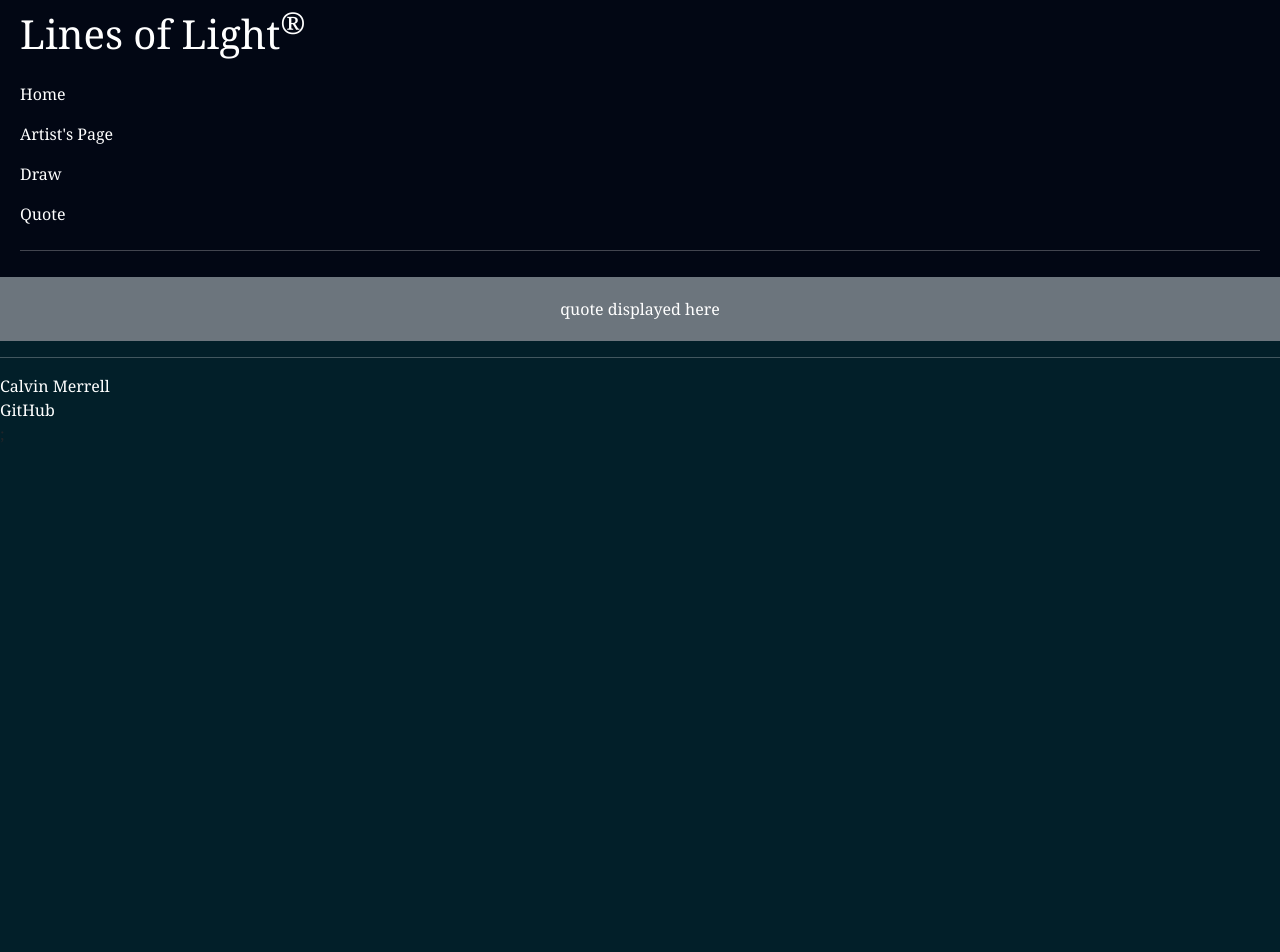
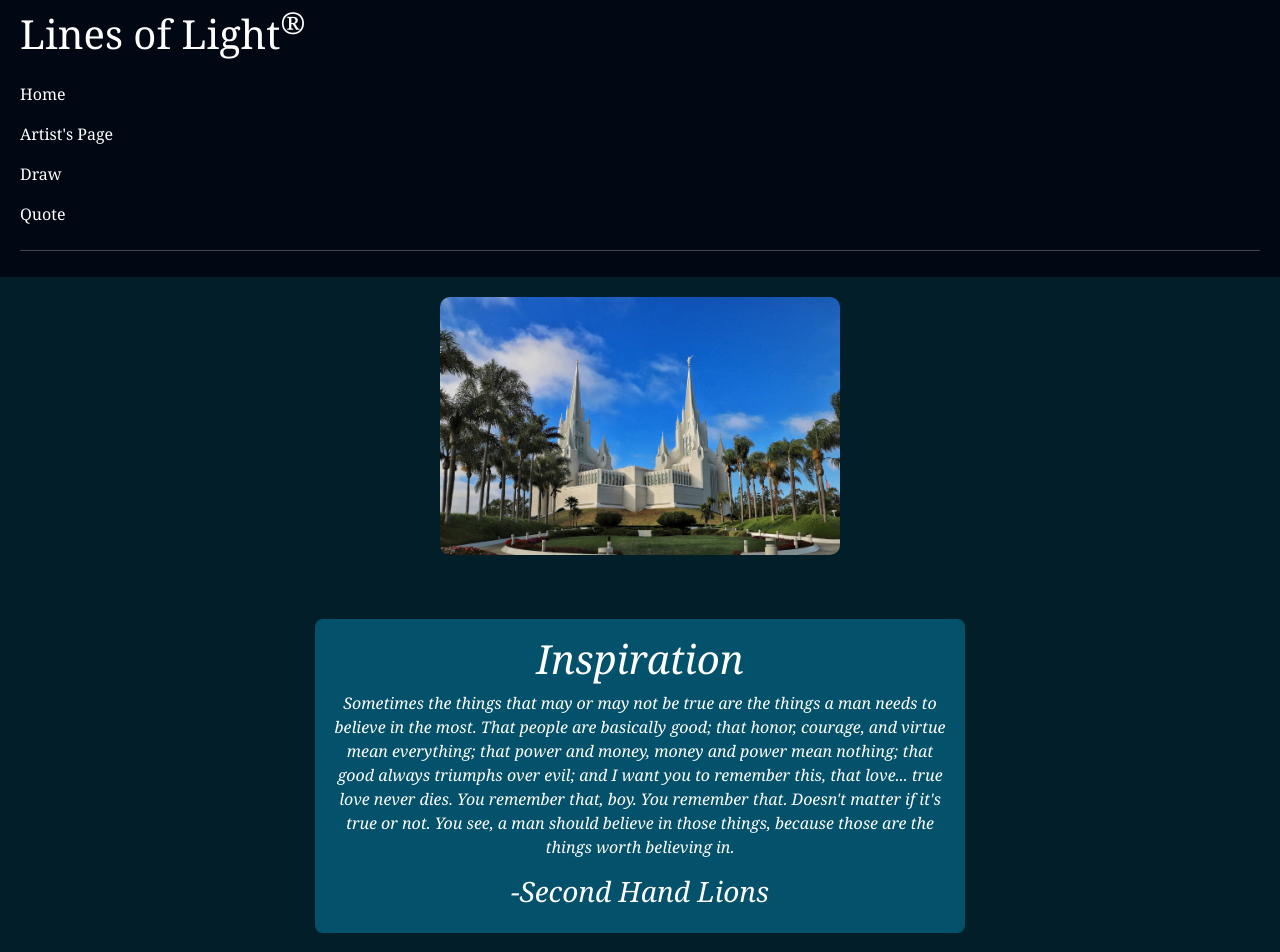
Before and after one commit to Nivlac17/startup, a React (Vite) app: page /quote in a window 1280 px wide. Shown: the top 952 px of the page. Before the commit the page ends 800 px from the top, so only its background shows below. Built offline with nearby package versions, Linux system fonts and the light colour scheme.

Commit message:
finished quote page, repaired css to make it pretty

```diff
--- a/src/quote/quote.css
+++ b/src/quote/quote.css
@@ -1,53 +1,3 @@
-body {
-  margin: 0;
-  background-color: rgb(2, 31, 41);
-  font-family: Georgia, 'Times New Roman', Times, serif;
-}
-
-main {
-  background-color: rgb(2, 31, 41);
-  color: white;
-  font-family: Georgia, 'Times New Roman', Times, serif;
-}
-
-
-
-
-a {
-  color: white;
-  text-decoration: none;
-}
-
-.art-card {
-  border: 2px solid black;
-  padding: 12px;
-  margin: 10px auto;
-  width: 500px;
-  max-width: 90%;
-  text-align: center;
-}
-
-header {
-    background-color: rgb(2, 7, 20);
-    padding: 10px 20px;
-    color: white;
-}
-
-
-nav ul {
-  display: flex;
-  flex-direction: row;
-  gap: 2em;
-  list-style: none;
-  margin: 0;
-  padding: 0;
-  align-items: center;
-}
-
-nav li {
-  margin: 0;
-}
-
 main {
   flex: 1;
   display: flex;
@@ -127,13 +77,6 @@ button:hover {
 
 }
 
-#quote-box {
-  margin-top: 1em;
-  padding: 0.5em;
-  border-radius: 5px;
-  width: 550px;
-  text-indent: 40px;
-}
 
 
 .author {
--- a/src/quote/quote.jsx
+++ b/src/quote/quote.jsx
@@ -4,8 +4,24 @@ import './quote.css';
 
 export function Quote() {
   return (
-    <main className="container-fluid bg-secondary text-center">
-      <div>quote displayed here</div>
+    <main>
+      <div id="picture" class="picture-box"><img width="400px" src="temple.jpg" alt="random" /></div>
+
+
+      <div id="quote">
+        <h1>Inspiration</h1>
+         <div id="quote-box">
+            <p>
+                Sometimes the things that may or may not be true are the things a man needs to believe in the most.
+                That people are basically good; that honor, courage, and virtue mean everything; that power and money,
+                money and power mean nothing; that good always triumphs over evil; and I want you to remember this, that love...
+                true love never dies. You remember that, boy. You remember that. Doesn't matter if it's true or not. You see, a man
+                should believe in those things, because those are the things worth believing in.
+            </p>
+         </div>
+        <h3>-Second Hand Lions</h3>
+      </div>
     </main>
+
   );
 }
```
